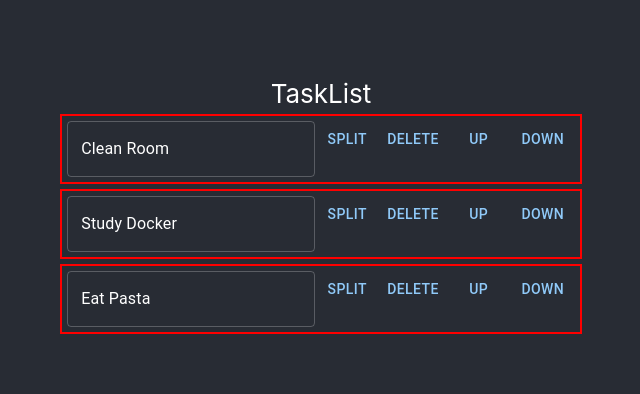
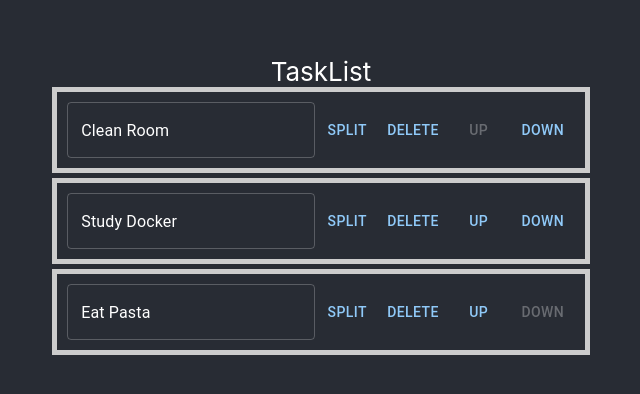
Before and after one commit to ElderlyC/Task-Stacker, a React (Create React App) app: page / in a window 1280 px wide. Shown: the part 192-586 px from the top of the page, without its empty margins (319-959 px from the left). Built offline with nearby package versions, Linux system fonts and the light colour scheme.

Commit message:
reordering of tasks

```diff
--- /dev/null
+++ b/src/Components/TaskList.module.css
@@ -0,0 +1,26 @@
+.listItem {
+  display: flex;
+  justify-content: space-between;
+  align-items: center;
+  padding: 10px;
+  border: 5px solid #ccc;
+  margin-bottom: 5px;
+  transition: opacity 0.3s ease;
+}
+
+.listItem.removing {
+  opacity: 0;
+}
+
+.flashing {
+  animation: flash 0.1s 0s;
+}
+
+@keyframes flash {
+  0% {
+    opacity: 1;
+  }
+  100% {
+    opacity: 0;
+  }
+}
--- a/src/Components/TaskList.tsx
+++ b/src/Components/TaskList.tsx
@@ -1,5 +1,6 @@
 import React, { useState } from "react";
 import { TextField, Button } from "@mui/material";
+import classes from "./TaskList.module.css";
 
 // list tasks, break them up, prioritise, do them, measure progress
 /// change positions (prioritise)
@@ -9,6 +10,7 @@ import { TextField, Button } from "@mui/material";
 const TaskList = () => {
   const mockList = ["Clean Room", "Study Docker", "Eat Pasta"];
   const [taskList, setList] = useState(mockList);
+  const [flashingIndex, setFlashingIndex] = useState<null | number>(null);
 
   const handleSplit = (index: number) => {
     const currentTask = taskList[index];
@@ -23,6 +25,25 @@ const TaskList = () => {
     });
   };
 
+  const handleMoveTask = (direction: string, index: number) => {
+    setFlashingIndex(direction === "up" ? index - 1 : index + 1);
+    const newList = [...taskList];
+    if (direction === "up") {
+      [newList[index], newList[index - 1]] = [
+        newList[index - 1],
+        newList[index],
+      ];
+    } else
+      [newList[index], newList[index + 1]] = [
+        newList[index + 1],
+        newList[index],
+      ];
+    setList(newList);
+    setTimeout(() => {
+      setFlashingIndex(null);
+    }, 100);
+  };
+
   return (
     <div>
       TaskList
@@ -30,7 +51,9 @@ const TaskList = () => {
         {taskList.map((task, index) => (
           <div
             key={index}
-            style={{ border: "red 2px solid", margin: "5px", padding: "5px" }}
+            className={`${classes.listItem} ${
+              index === flashingIndex ? classes.flashing : ""
+            }`}
           >
             <TextField
               value={task}
@@ -50,8 +73,18 @@ const TaskList = () => {
             >
               Delete
             </Button>
-            <Button>Up</Button>
-            <Button>Down</Button>
+            <Button
+              disabled={index === 0}
+              onClick={() => handleMoveTask("up", index)}
+            >
+              Up
+            </Button>
+            <Button
+              disabled={index === taskList.length - 1}
+              onClick={() => handleMoveTask("down", index)}
+            >
+              Down
+            </Button>
           </div>
         ))}
       </div>
```
Also changed, not shown: src/Planning/Todo.txt.
